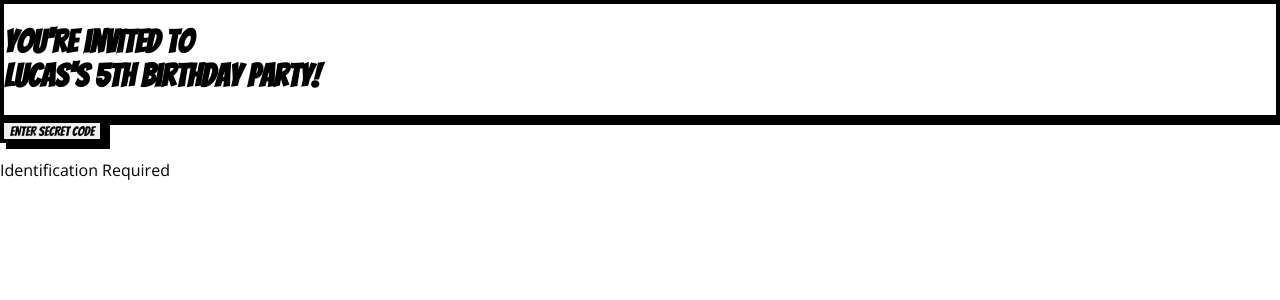
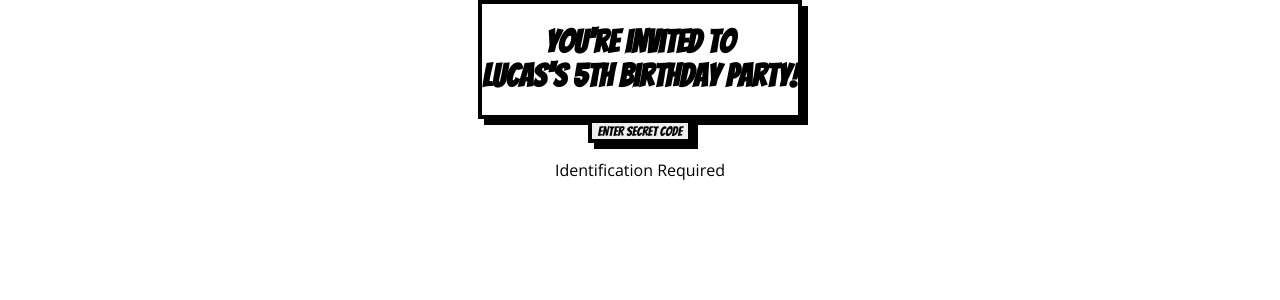
Before and after one commit to mikejm7/hello-world, a Next.js app: page / in a window 1280 px wide. Shown: the top 300 px of the page. Built offline with nearby package versions, Linux system fonts and the light colour scheme.

Commit message:
Update globals.css

```diff
--- a/app/globals.css
+++ b/app/globals.css
@@ -8,26 +8,20 @@
 body {
   margin: 0;
   padding: 0;
-  background-color: #ffffff; /* Solid White Background */
+  background-color: #ffffff;
   font-family: 'Open Sans', sans-serif;
   color: #000000;
+  /* Centering at the root level */
+  display: flex;
+  justify-content: center;
+  text-align: center;
 }
 
 .font-comic {
   font-family: 'Bangers', system-ui;
 }
 
-/* The thick comic book border style */
 .comic-border {
   border: 4px solid #000000;
   box-shadow: 6px 6px 0px #000000;
 }
-
-@keyframes slideUp {
-  from { transform: translateY(20px); opacity: 0; }
-  to { transform: translateY(0); opacity: 1; }
-}
-
-.animate-slide {
-  animation: slideUp 0.4s ease-out forwards;
-}
```
